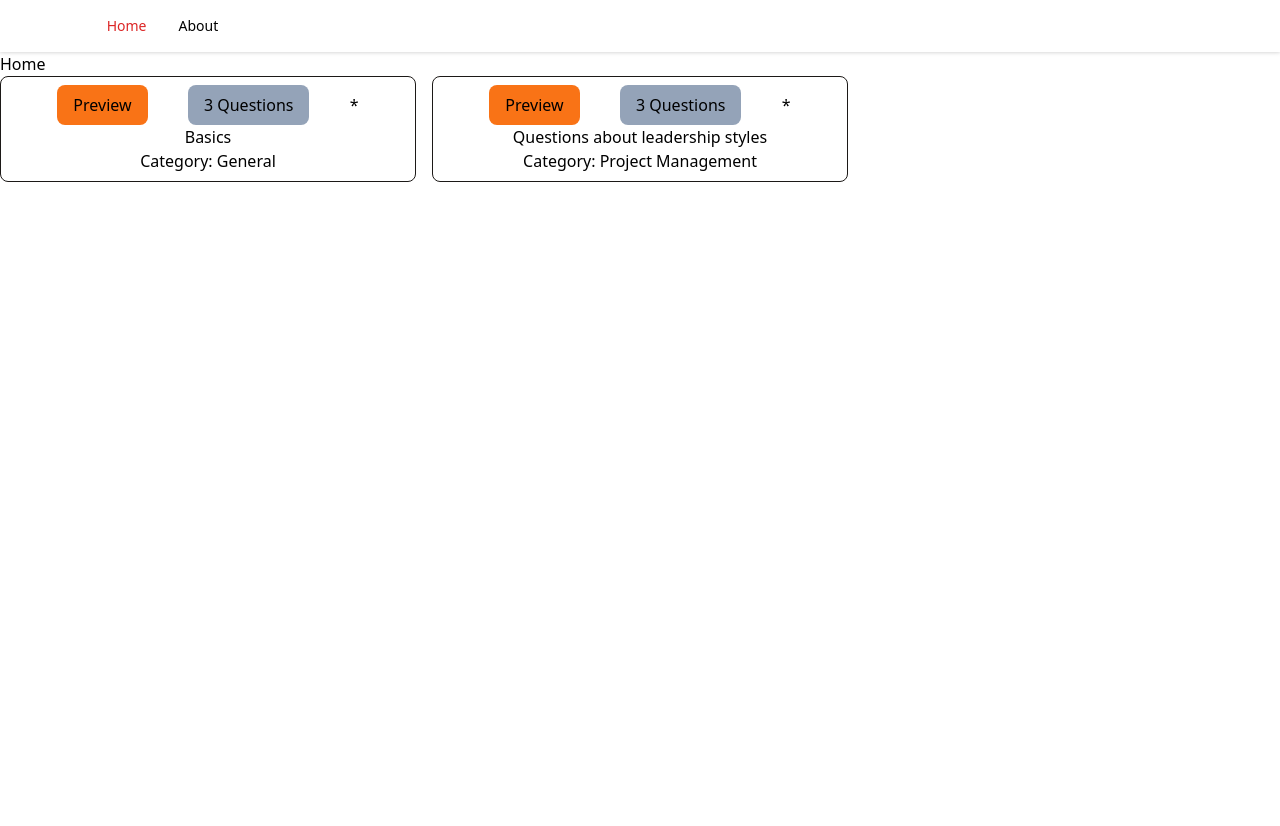
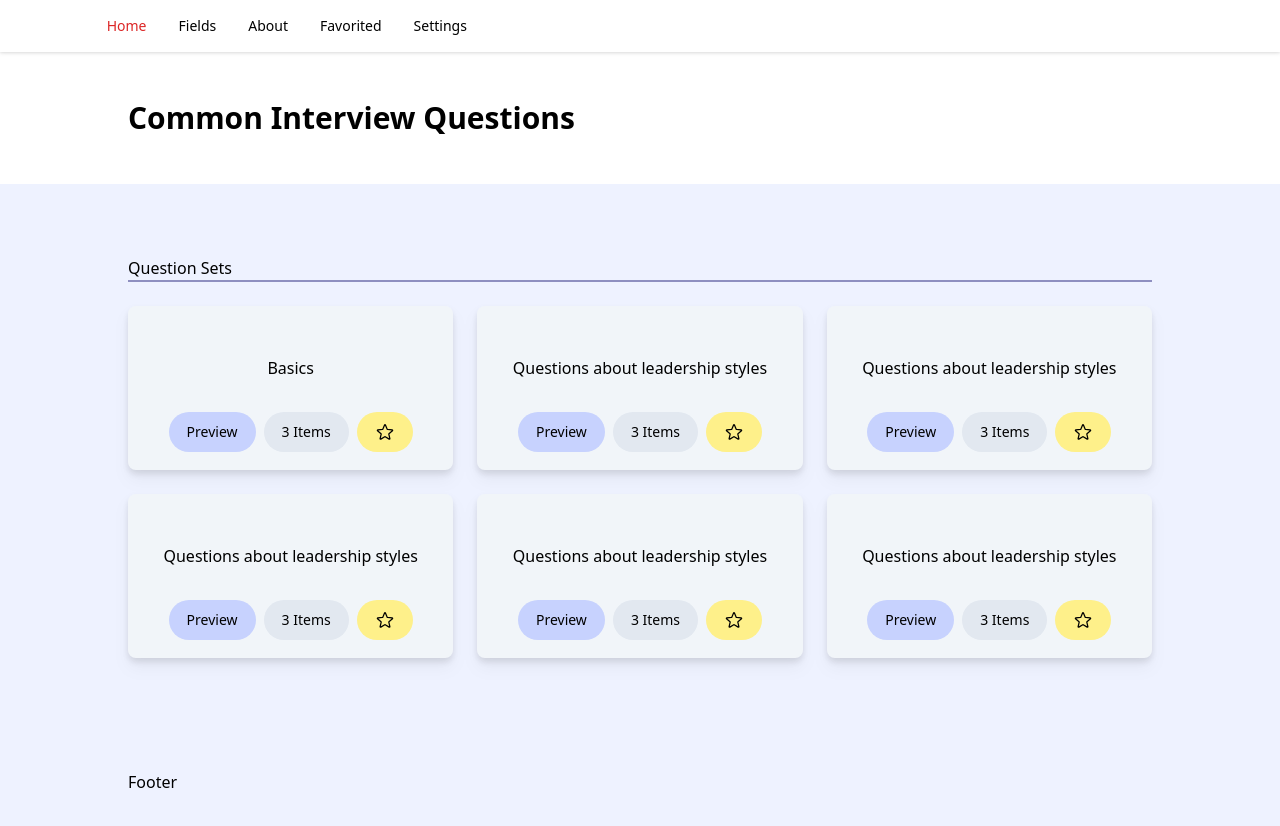
Before and after one commit to jogarbaut/hiremeinterview-react-ts-rtk, a React (Vite) app: page / in a window 1280 px wide. Shown: the top 826 px of the page. Before the commit the page ends 800 px from the top, so only its background shows below. Built offline with nearby package versions, Linux system fonts and the light colour scheme.

Commit message:
mock interview skeleton layout completed, tailwind styling added to homepage

```diff
--- a/package.json
+++ b/package.json
@@ -9,6 +9,7 @@
     "preview": "vite preview"
   },
   "dependencies": {
+    "@heroicons/react": "^2.0.16",
     "@reduxjs/toolkit": "^1.9.3",
     "react": "^18.2.0",
     "react-dom": "^18.2.0",
--- a/src/App.tsx
+++ b/src/App.tsx
@@ -7,7 +7,7 @@ import NoMatch from "@/pages/noMatch";
 
 function App() {
   return (
-    <div className="app">
+    <div className="app bg-indigo-50">
       <Routes>
         <Route path="/" element={<Layout />}>
           <Route index element={<Home />} />
--- a/src/Layout.tsx
+++ b/src/Layout.tsx
@@ -2,6 +2,7 @@ import { Outlet } from "react-router-dom"
 import Navbar from "@/components/navbar"
 import { SelectedPage } from "@/components/shared/types";
 import { useState } from "react";
+import Footer from "@/components/footer";
 
 const Layout = () => {
   const [selectedPage, setSelectedPage] = useState<SelectedPage>(
@@ -12,6 +13,7 @@ const Layout = () => {
     <>
       <Navbar selectedPage={selectedPage} setSelectedPage={setSelectedPage} />
       <Outlet />
+      <Footer />
     </>
   )
 }
--- a/src/components/footer/index.tsx
+++ b/src/components/footer/index.tsx
@@ -4,7 +4,11 @@ type Props = {}
 
 const Footer = (props: Props) => {
   return (
-    <div>Footer</div>
+    <footer className="w-full bg-indigo-50 py-16 sticky top-full">
+      <div className="w-5/6 mx-auto max-w-5xl">
+        Footer
+      </div>
+    </footer>
   )
 }
 
--- a/src/components/navbar/index.tsx
+++ b/src/components/navbar/index.tsx
@@ -27,8 +27,26 @@ const Navbar = ({ selectedPage, setSelectedPage }: Props) => {
                   setSelectedPage={setSelectedPage}
                 /> */}
                 <NavbarLink
+                  path="/fields"
+                  page="Fields"
+                  selectedPage={selectedPage}
+                  setSelectedPage={setSelectedPage}
+                />
+                <NavbarLink
                   path="/about"
                   page="About"
+                  selectedPage={selectedPage}
+                  setSelectedPage={setSelectedPage}
+                />
+                <NavbarLink
+                  path="/favorited"
+                  page="Favorited"
+                  selectedPage={selectedPage}
+                  setSelectedPage={setSelectedPage}
+                />
+                <NavbarLink
+                  path="/settings"
+                  page="Settings"
                   selectedPage={selectedPage}
                   setSelectedPage={setSelectedPage}
                 />
--- /dev/null
+++ b/src/components/shared/FieldTitle.tsx
@@ -0,0 +1,13 @@
+type Props = {
+  children: React.ReactNode
+}
+
+const FieldTitle = ({children}: Props) => {
+  return (
+    <h1 className="text-3xl font-bold py-12">
+      {children}
+    </h1>
+  )
+}
+
+export default FieldTitle
--- a/src/components/shared/QuestionSetCard.tsx
+++ b/src/components/shared/QuestionSetCard.tsx
@@ -1,44 +1,62 @@
 import { useNavigate } from "react-router-dom";
 import { QuestionSet } from "./types";
+import { StarIcon as StarIconOutline } from "@heroicons/react/24/outline";
 
 type Props = {
   questionSet: QuestionSet;
 };
 
 const QuestionSetCard = ({ questionSet }: Props) => {
-  const navigate = useNavigate()
+  const navigate = useNavigate();
 
   const handleCardClick = () => {
-    navigate(`mock-interview/${questionSet.id}`)
-  }
+    navigate(`mock-interview/${questionSet.id}`);
+  };
 
   return (
-    <article key={questionSet.id} onClick={handleCardClick}>
-      <div className="rounded-lg border-[1px] border-stone-900 px-4 py-2">
-        <div className="flex w-full items-center justify-evenly">
+    <article
+      key={questionSet.id}
+      onClick={handleCardClick}
+      className="cursor-pointer rounded-lg border-2 border-transparent bg-slate-100 p-4 drop-shadow-lg hover:rounded-lg hover:border-2 hover:border-indigo-900/50 transition hover:bg-white"
+    >
+      <div className="flex items-center justify-center">
+        <div className="my-8 font-medium">{questionSet.title}</div>
+      </div>
+      <div className="flex w-full items-center justify-center gap-2">
         {/* Preview button */}
         <div className="flex items-center justify-center">
-            <button className="rounded-lg bg-orange-500 px-4 py-2">
+          <button
+            onClick={(e) => {
+              console.log("hello");
+              e.stopPropagation();
+            }}
+            className="rounded-full border-2 border-transparent bg-indigo-200 px-4 py-2 text-sm font-light hover:border-2 hover:border-indigo-900/50 transition"
+          >
             Preview
           </button>
         </div>
         {/* Question count */}
-          <div className="flex items-center justify-center rounded-lg bg-slate-400 px-4 py-2">
-            <p>{questionSet.questions.length} Questions</p>
+        <div
+          className="flex cursor-default items-center justify-center rounded-full border-2 border-transparent bg-slate-200 px-4 py-2 text-sm font-light"
+          onClick={(e) => e.stopPropagation()}
+        >
+          {questionSet.questions.length} Items
         </div>
         {/* Like icon */}
-          <div className="flex items-center justify-center">*</div>
+        <div
+          onClick={(e) => {
+            console.log("favorited");
+            e.stopPropagation();
+          }}
+          className="flex h-auto items-center justify-center rounded-full border-2 border-transparent bg-yellow-200 px-4 py-2 text-sm hover:border-2 hover:border-yellow-900/50 transition"
+        >
+          <StarIconOutline className="h-5 w-5 font-light" />
         </div>
-        <div className="flex items-center justify-center">
-          <h3>{questionSet.title}</h3>
       </div>
-        <div className="flex items-center justify-center">
-          <p>Category: {questionSet.category}</p>
-        </div>
+
       {/* {questionSet.questions.map((question) => {
           return <p key={question.id}>{question.question}</p>;
         })} */}
-      </div>
     </article>
   );
 };
--- a/src/features/questionSets/questionSetSlice.ts
+++ b/src/features/questionSets/questionSetSlice.ts
@@ -54,6 +54,98 @@ const initialState: QuestionSetsState = {
         },
       ],
     },
+    {
+      id: "3",
+      title: "Questions about leadership styles",
+      category: "Project Management",
+      favorite: false,
+      questions: [
+        {
+          id: "987",
+          question: "How would you define your leadership style?",
+          favorite: false,
+        },
+        {
+          id: "654",
+          question: "What would you do if a team member was falling behind in meeting their deadlines?",
+          favorite: false,
+        },
+        {
+          id: "357",
+          question: "How would you handle a manager asking you to complete work outside of your defined scope?",
+          favorite: false,
+        },
+      ],
+    },
+    {
+      id: "4",
+      title: "Questions about leadership styles",
+      category: "Project Management",
+      favorite: false,
+      questions: [
+        {
+          id: "987",
+          question: "How would you define your leadership style?",
+          favorite: false,
+        },
+        {
+          id: "654",
+          question: "What would you do if a team member was falling behind in meeting their deadlines?",
+          favorite: false,
+        },
+        {
+          id: "357",
+          question: "How would you handle a manager asking you to complete work outside of your defined scope?",
+          favorite: false,
+        },
+      ],
+    },
+    {
+      id: "5",
+      title: "Questions about leadership styles",
+      category: "Project Management",
+      favorite: false,
+      questions: [
+        {
+          id: "987",
+          question: "How would you define your leadership style?",
+          favorite: false,
+        },
+        {
+          id: "654",
+          question: "What would you do if a team member was falling behind in meeting their deadlines?",
+          favorite: false,
+        },
+        {
+          id: "357",
+          question: "How would you handle a manager asking you to complete work outside of your defined scope?",
+          favorite: false,
+        },
+      ],
+    },
+    {
+      id: "6",
+      title: "Questions about leadership styles",
+      category: "Project Management",
+      favorite: false,
+      questions: [
+        {
+          id: "987",
+          question: "How would you define your leadership style?",
+          favorite: false,
+        },
+        {
+          id: "654",
+          question: "What would you do if a team member was falling behind in meeting their deadlines?",
+          favorite: false,
+        },
+        {
+          id: "357",
+          question: "How would you handle a manager asking you to complete work outside of your defined scope?",
+          favorite: false,
+        },
+      ],
+    },
   ],
 };
 
--- a/src/pages/home/index.tsx
+++ b/src/pages/home/index.tsx
@@ -1,6 +1,7 @@
 import { useSelector } from "react-redux";
 import { RootState } from "@/app/store";
 import QuestionSetCard from "@/components/shared/QuestionSetCard";
+import FieldTitle from "@/components/shared/FieldTitle";
 
 const Home = () => {
   const questionSets = useSelector(
@@ -8,14 +9,27 @@ const Home = () => {
   );
 
   return (
-    <div>
-      <h1>Home</h1>
-      <div className="grid grid-cols-3 gap-4">
-        {questionSets.map((questionSet) => {
-          return <QuestionSetCard questionSet={questionSet} />;
-        })}
+    <section id="home">
+      <div className="w-full bg-white">
+        <div className="w-5/6 mx-auto max-w-5xl">
+          <FieldTitle>Common Interview Questions</FieldTitle>
+        </div>
       </div>
-    </div>
+      <div className="w-full items-center justify-center bg-indigo-50 py-12">
+        <div className="mx-auto w-5/6 max-w-5xl">
+          <div className="py-6">
+            <div className="border-indigo-900/50 border-b-2">
+              Question Sets
+            </div>
+          </div>
+          <div className="grid sm:grid-cols-2 lg:grid-cols-3 gap-6 bg-">
+            {questionSets.map((questionSet) => {
+              return <QuestionSetCard key={questionSet.id} questionSet={questionSet} />;
+            })}
+          </div>
+        </div>
+      </div>
+    </section>
   );
 };
 
```
Also changed, not shown: src/pages/mockInterview/index.tsx (+49 -20 lines), 1 other file (tests, documents, lock files or other folders). Lines whose indentation alone changed are shown as unchanged.
